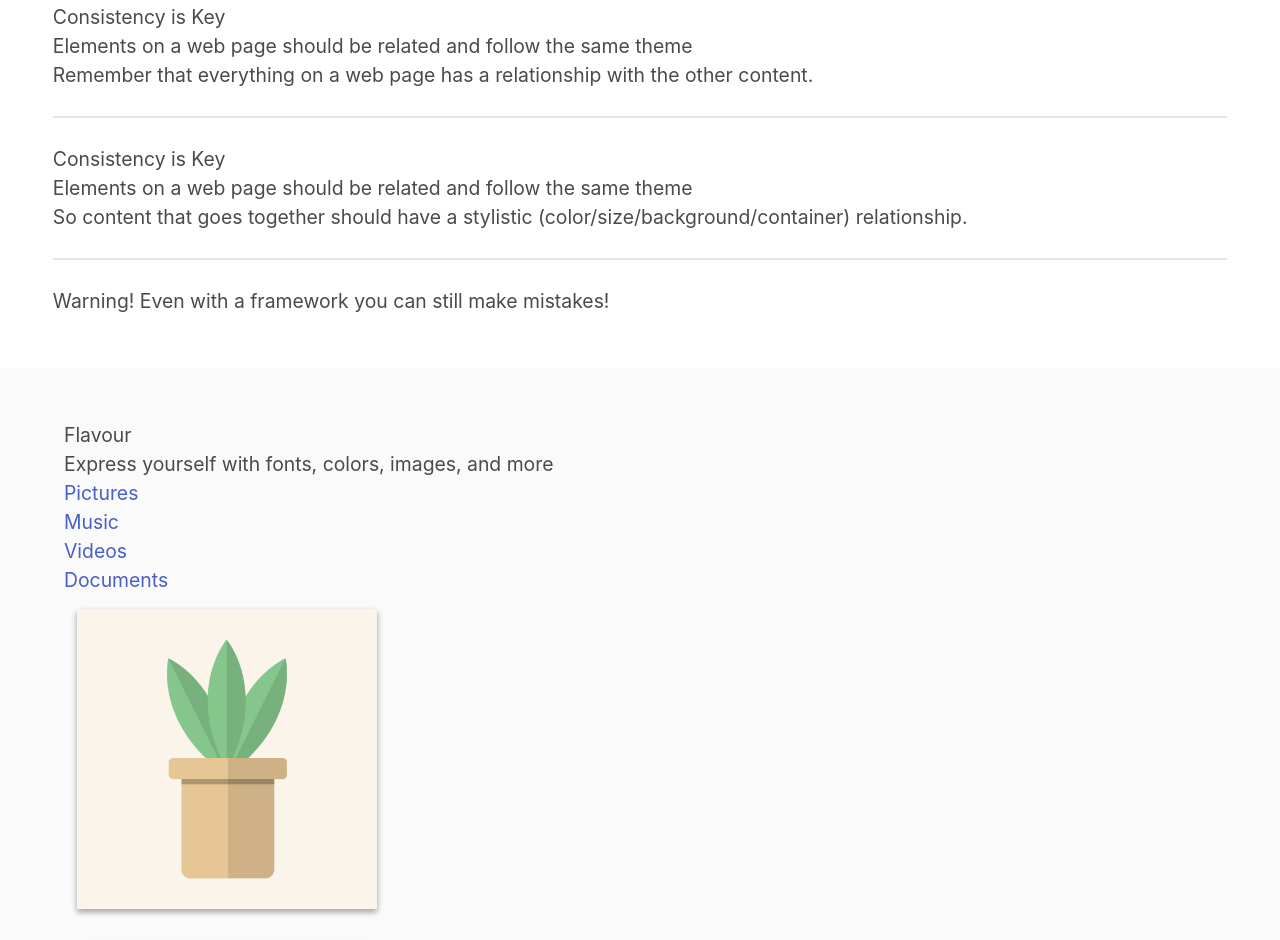
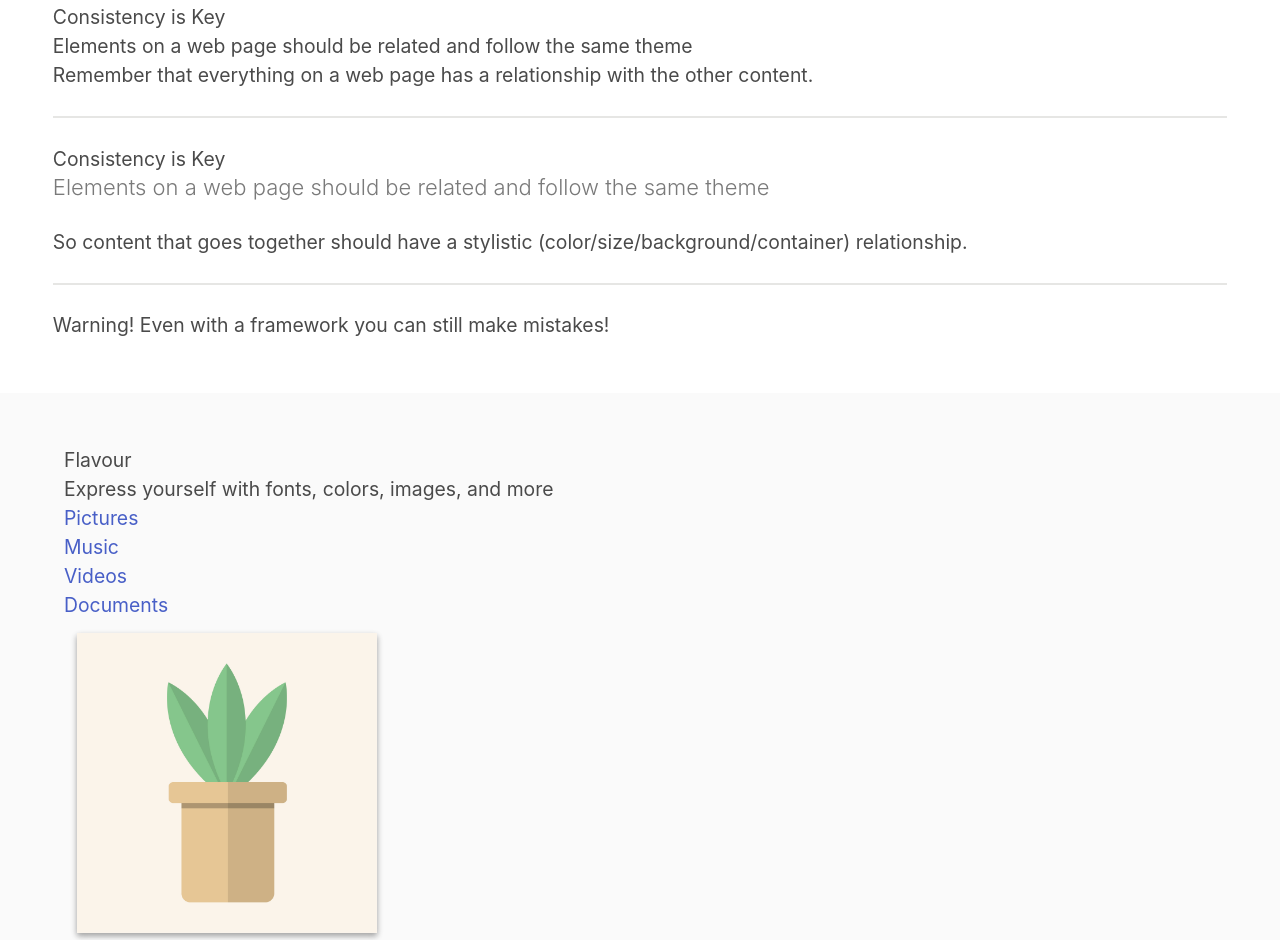
Before and after one commit to jdmar3-comp426/a02-rohansharma2023, a website: page index.html in a window 1280 px wide. Shown: the part 1144-2084 px from the top of the page. Drawn offline with nearby package versions, Linux system fonts and the light colour scheme; a web font is replaced by a local one.

Commit message:
line 77 small change

```diff
--- a/index.html
+++ b/index.html
@@ -74,7 +74,7 @@
         <hr>
         <div class="">
             <h1 class="">Consistency is Key</h1>
-            <h5 class="">Elements on a web page should be related and follow the same theme</h5>
+            <h5 class="subtitle has-text-grey has-text-weight-light">Elements on a web page should be related and follow the same theme</h5>
             <p>
 	    	So content that goes together should have a stylistic (color/size/background/container) relationship.
 	    </p>
```
